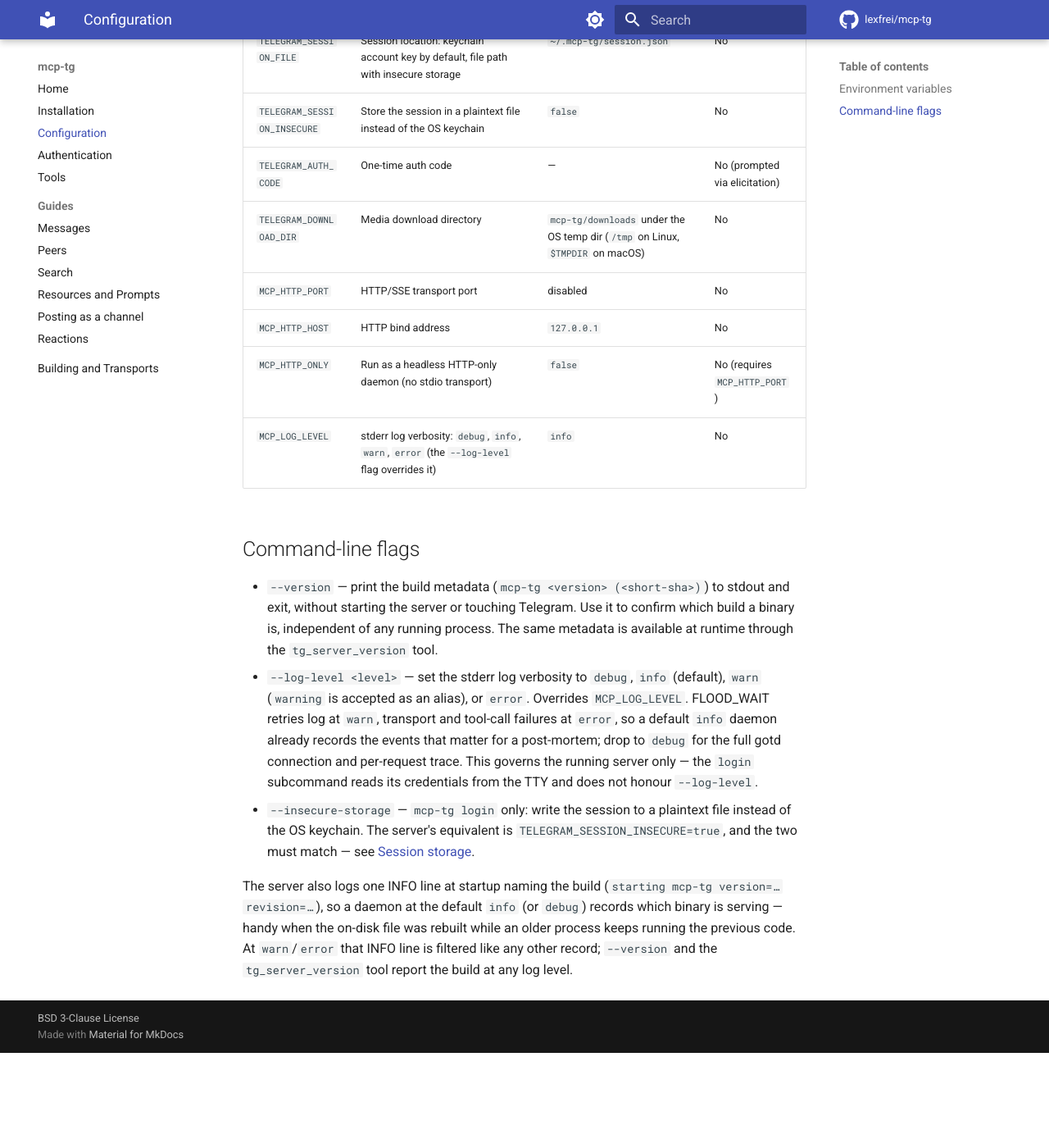
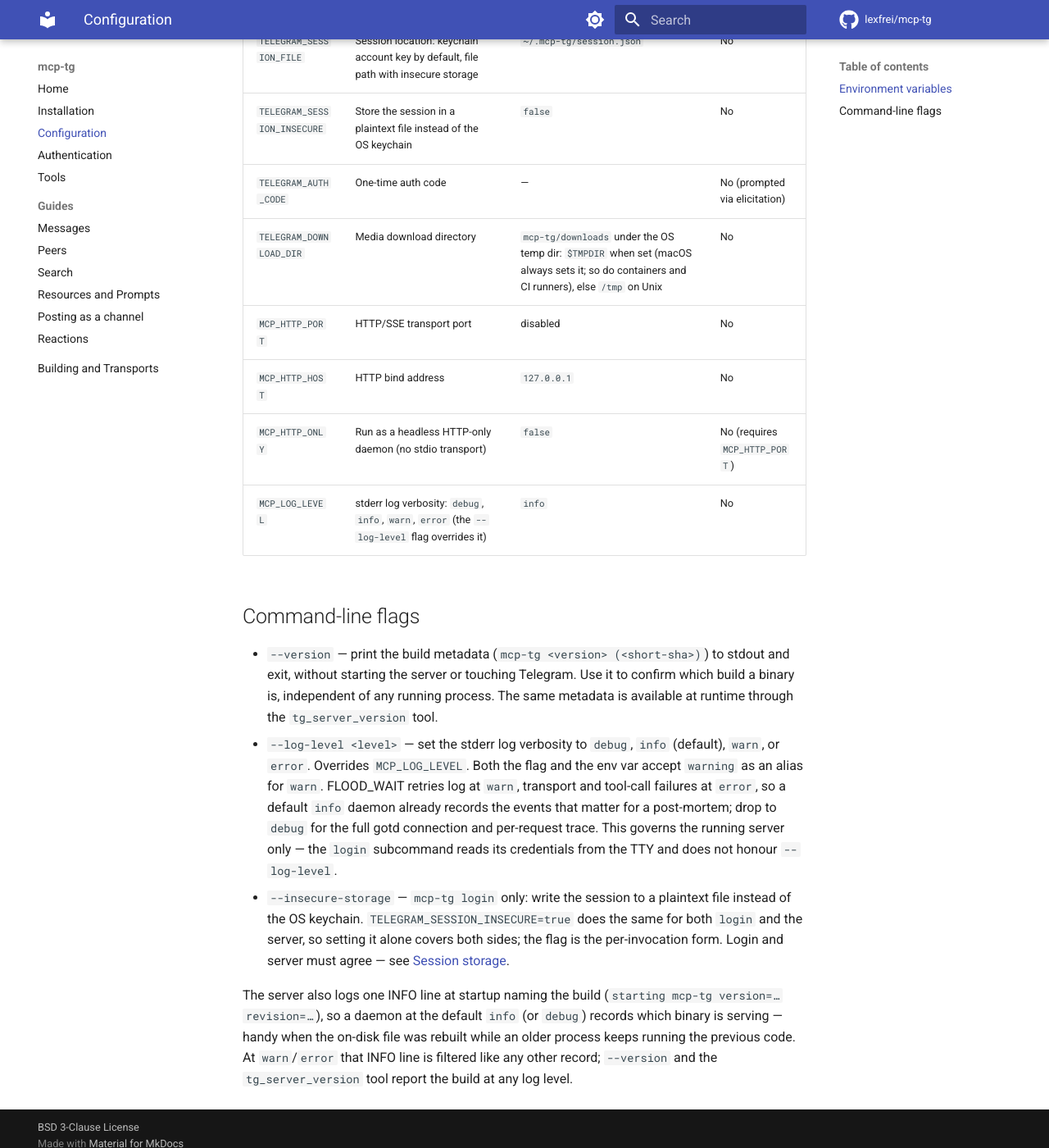
Before and after one commit to lexfrei/mcp-tg, an MkDocs documentation site: the page built from docs/configuration.md, in a window 1280 px wide and 1400 px high, scrolled down 513 px. Shown: the whole window at 82% size. Built offline with MkDocs 1.6.1 and Material for MkDocs 9.7.7, drawn with Linux system fonts in a browser that asks for light colours; comment, search, counter and statistics services are not loaded; before the commit the page ends 1797 px from its top, so only the background shows below that.

Commit message:
docs(ci): correct what --strict catches and where the temp dir comes from
Two claims added by this branch were themselves wrong — the failure mode
it exists to prevent.

The workflow comments said --strict alone reports a broken link, a dead
anchor and a missing nav entry at INFO and exits 0. Only three of those
are INFO: links.not_found defaults to warn, so --strict already fails on
a broken link to a page without any help. The conclusion held — the
validation block is still what catches the other three — but the
reasoning printed above the step did not, and CLAUDE.md described it
correctly two files away. Verified on 9.7.6: broken page link exits 1
with no block; dead anchor exits 0 without it and 1 with it.

The download-dir default was described as "/tmp on Linux, $TMPDIR on
macOS". os.TempDir reads $TMPDIR on every Unix and falls back to /tmp
only when it is unset, so the page was wrong anywhere TMPDIR is set —
containers, CI runners, systemd PrivateTmp — which is the same defect,
one step smaller, as the absolute path this branch already replaced.

Also: TELEGRAM_SESSION_INSECURE is not the server-side counterpart of
--insecure-storage, it governs login too and covers both sides on its
own; and the `warning` alias is accepted by MCP_LOG_LEVEL as well as by
the flag, since both resolve through the same parse.

Signed-off-by: Aleksei Sviridkin <f@lex.la>

```diff
--- a/docs/configuration.md
+++ b/docs/configuration.md
@@ -11,7 +11,7 @@
 | `TELEGRAM_SESSION_FILE` | Session location: keychain account key by default, file path with insecure storage | `~/.mcp-tg/session.json` | No |
 | `TELEGRAM_SESSION_INSECURE` | Store the session in a plaintext file instead of the OS keychain | `false` | No |
 | `TELEGRAM_AUTH_CODE` | One-time auth code | — | No (prompted via elicitation) |
-| `TELEGRAM_DOWNLOAD_DIR` | Media download directory | `mcp-tg/downloads` under the OS temp dir (`/tmp` on Linux, `$TMPDIR` on macOS) | No |
+| `TELEGRAM_DOWNLOAD_DIR` | Media download directory | `mcp-tg/downloads` under the OS temp dir: `$TMPDIR` when set (macOS always sets it; so do containers and CI runners), else `/tmp` on Unix | No |
 | `MCP_HTTP_PORT` | HTTP/SSE transport port | disabled | No |
 | `MCP_HTTP_HOST` | HTTP bind address | `127.0.0.1` | No |
 | `MCP_HTTP_ONLY` | Run as a headless HTTP-only daemon (no stdio transport) | `false` | No (requires `MCP_HTTP_PORT`) |
@@ -20,7 +20,7 @@
 ## Command-line flags
 
 - `--version` — print the build metadata (`mcp-tg <version> (<short-sha>)`) to stdout and exit, without starting the server or touching Telegram. Use it to confirm which build a binary is, independent of any running process. The same metadata is available at runtime through the `tg_server_version` tool.
-- `--log-level <level>` — set the stderr log verbosity to `debug`, `info` (default), `warn` (`warning` is accepted as an alias), or `error`. Overrides `MCP_LOG_LEVEL`. FLOOD_WAIT retries log at `warn`, transport and tool-call failures at `error`, so a default `info` daemon already records the events that matter for a post-mortem; drop to `debug` for the full gotd connection and per-request trace. This governs the running server only — the `login` subcommand reads its credentials from the TTY and does not honour `--log-level`.
-- `--insecure-storage` — `mcp-tg login` only: write the session to a plaintext file instead of the OS keychain. The server's equivalent is `TELEGRAM_SESSION_INSECURE=true`, and the two must match — see [Session storage](authentication.md#session-storage).
+- `--log-level <level>` — set the stderr log verbosity to `debug`, `info` (default), `warn`, or `error`. Overrides `MCP_LOG_LEVEL`. Both the flag and the env var accept `warning` as an alias for `warn`. FLOOD_WAIT retries log at `warn`, transport and tool-call failures at `error`, so a default `info` daemon already records the events that matter for a post-mortem; drop to `debug` for the full gotd connection and per-request trace. This governs the running server only — the `login` subcommand reads its credentials from the TTY and does not honour `--log-level`.
+- `--insecure-storage` — `mcp-tg login` only: write the session to a plaintext file instead of the OS keychain. `TELEGRAM_SESSION_INSECURE=true` does the same for both `login` and the server, so setting it alone covers both sides; the flag is the per-invocation form. Login and server must agree — see [Session storage](authentication.md#session-storage).
 
 The server also logs one INFO line at startup naming the build (`starting mcp-tg version=… revision=…`), so a daemon at the default `info` (or `debug`) records which binary is serving — handy when the on-disk file was rebuilt while an older process keeps running the previous code. At `warn`/`error` that INFO line is filtered like any other record; `--version` and the `tg_server_version` tool report the build at any log level.
```
Also changed, not shown: CLAUDE.md (+1 -1 lines), 3 other files.
